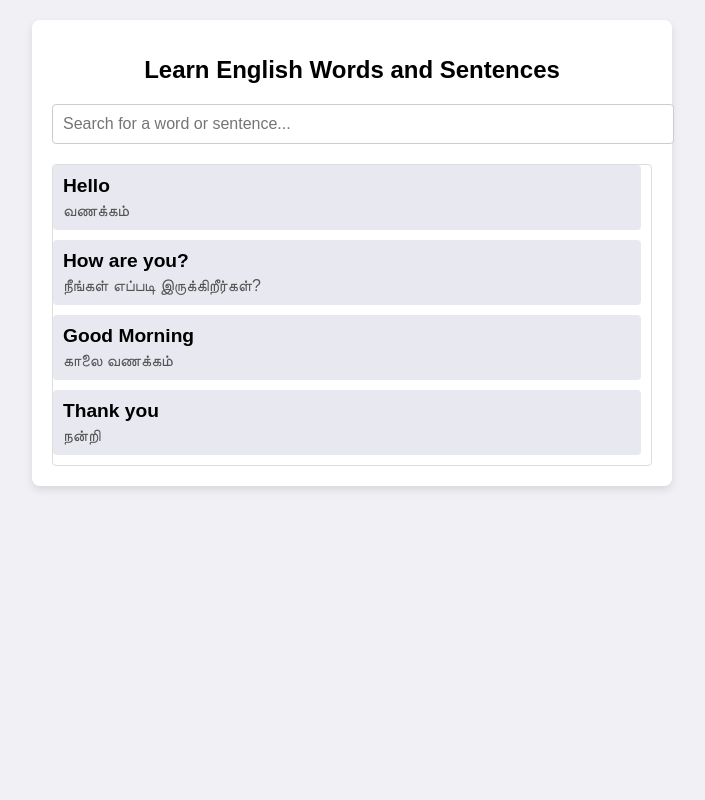
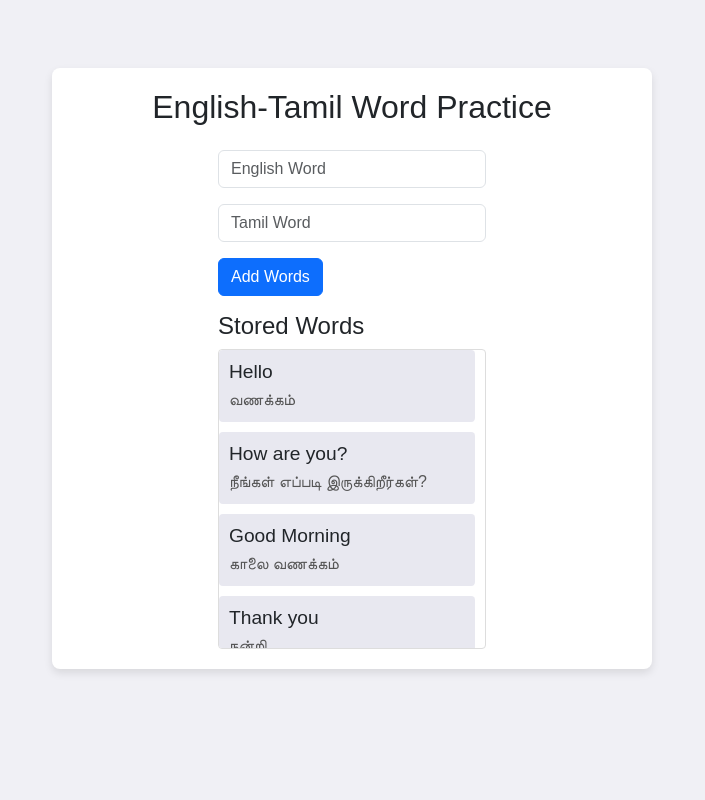
Before and after one commit to Shivaraja2000/spoken-english, a plain HTML site: page index.html in a window 1280 px wide. Shown: the whole page, without its empty margins (288-993 px from the left). Drawn offline with nearby package versions, Linux system fonts and the light colour scheme.

Commit message:
Update index.html

```diff
--- a/index.html
+++ b/index.html
@@ -1,17 +1,35 @@
 <!DOCTYPE html>
 <html lang="en">
 <head>
-    <meta charset="UTF-8">
-    <meta name="viewport" content="width=device-width, initial-scale=1.0">
-    <title>Learn English with Tamil Meaning</title>
-    <link rel="stylesheet" href="styles.css">
+  <meta charset="UTF-8">
+  <meta name="viewport" content="width=device-width, initial-scale=1.0">
+  <title>English-Tamil Practice</title>
+  <link href="https://cdn.jsdelivr.net/npm/bootstrap@5.3.0-alpha1/dist/css/bootstrap.min.css" rel="stylesheet">
+  <link rel="stylesheet" href="styles.css">
 </head>
 <body>
-    <div class="container">
-        <h1>Learn English Words and Sentences</h1>
-        <input type="text" id="searchBar" placeholder="Search for a word or sentence...">
-        <div id="wordList"></div>
+
+  <div class="container mt-5">
+    <h2 class="text-center mb-4">English-Tamil Word Practice</h2>
+
+    <div class="row justify-content-center">
+      <div class="col-md-6">
+        <div class="input-group mb-3">
+          <input type="text" class="form-control neumorphism" id="englishWord" placeholder="English Word">
+        </div>
+        <div class="input-group mb-3">
+          <input type="text" class="form-control neumorphism" id="tamilWord" placeholder="Tamil Word">
+        </div>
+
+        <button class="btn btn-primary neumorphism mb-3" onclick="addWords()">Add Words</button>
+
+        <h4>Stored Words</h4>
+        <div id="wordList" class="list-group"></div>
+      </div>
     </div>
-    <script src="script.js"></script>
+  </div>
+
+  <script src="script.js"></script>
+  <script src="https://cdn.jsdelivr.net/npm/bootstrap@5.3.0-alpha1/dist/js/bootstrap.bundle.min.js"></script>
 </body>
 </html>
```
